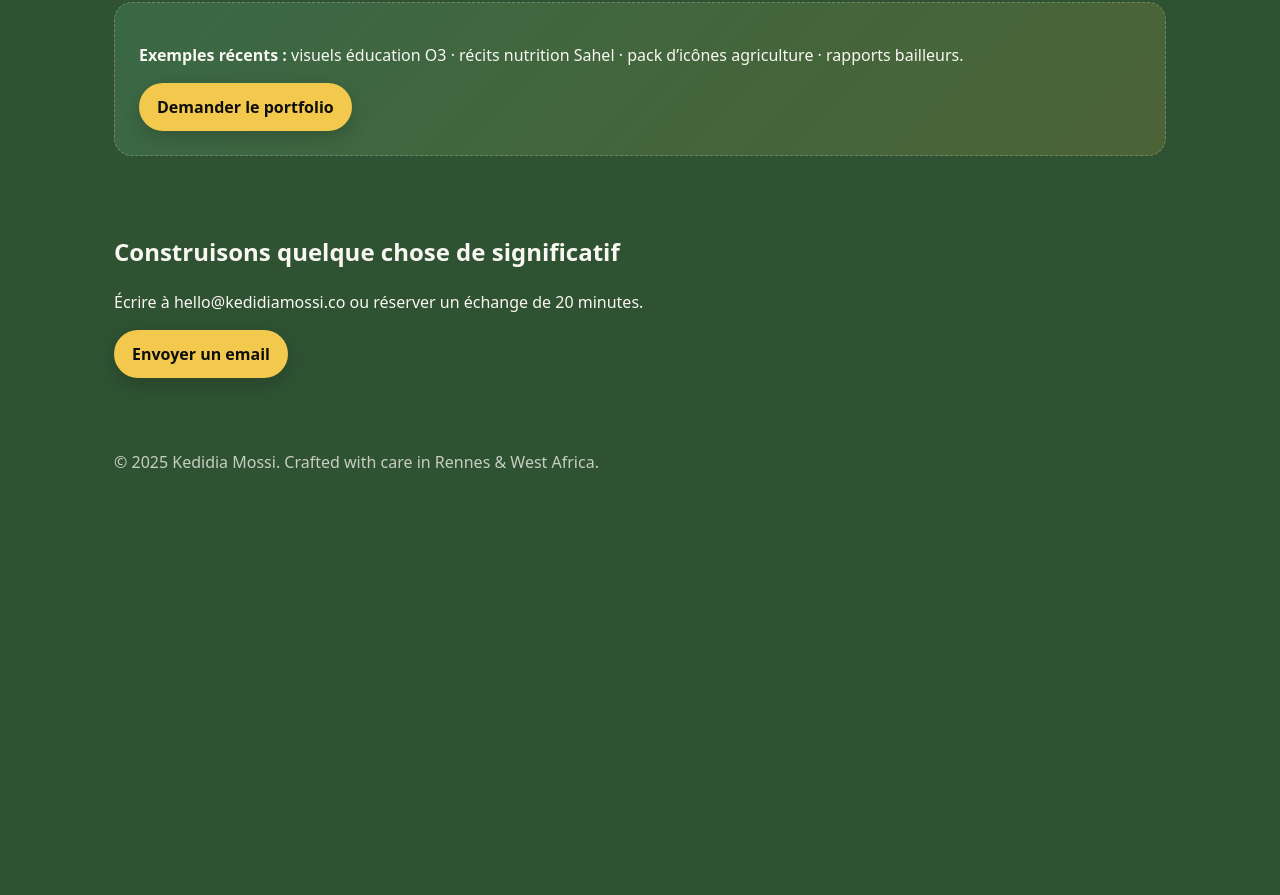
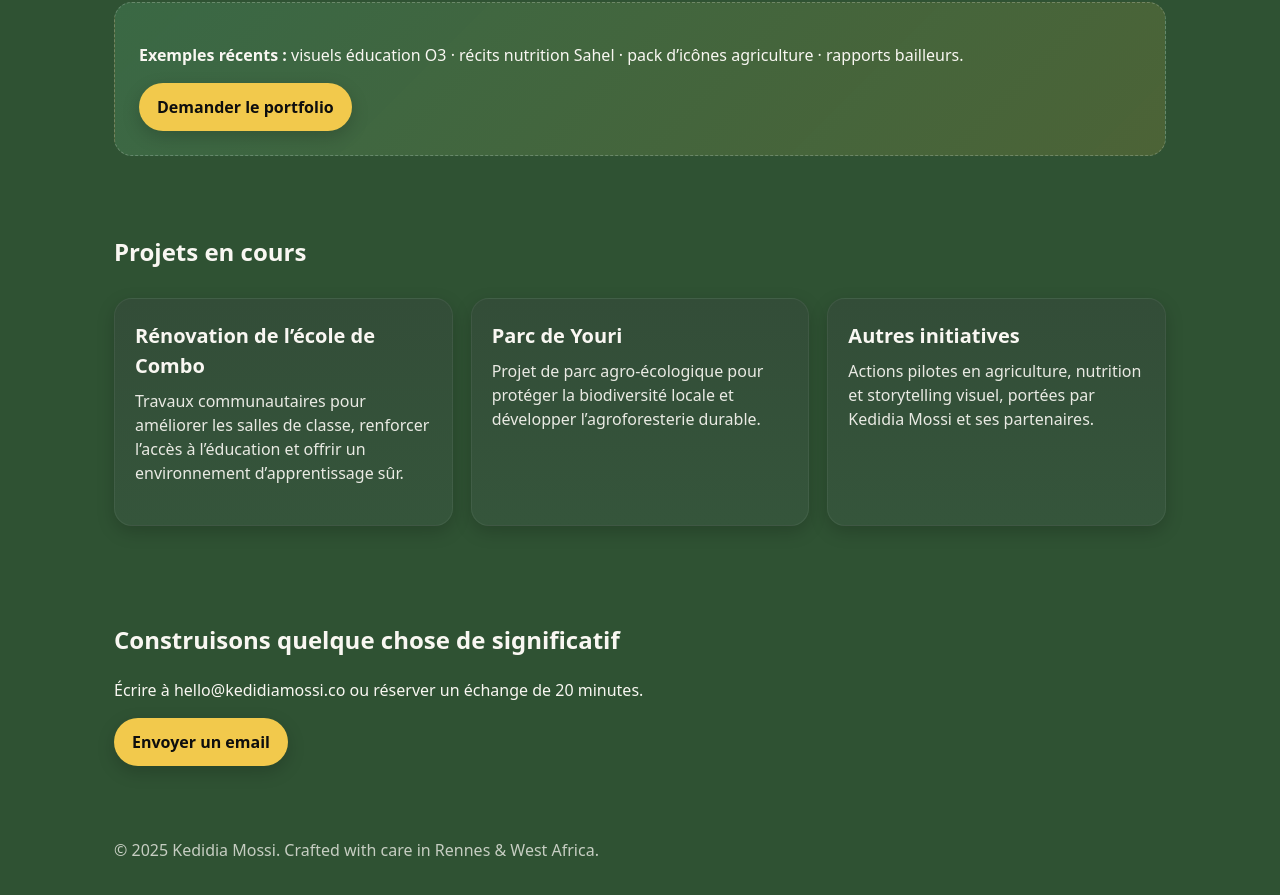
Before and after one commit to Kedidia/kedidia-mossi-site, a plain HTML site: page index.html in a window 1280 px wide. Shown: the part 1141-2036 px from the top of the page. Before the commit the page ends 1663 px from the top, so only its background shows below. Drawn offline with Linux system fonts and the light colour scheme.

Commit message:
Update index.html
Add project section

```diff
--- a/index.html
+++ b/index.html
@@ -98,6 +98,7 @@
       <nav class="menu">
         <a href="#services">Services</a>
         <a href="#work">Portfolio</a>
+        <a href="#projets">Projets</a>
         <a href="#contact">Contact</a>
       </nav>
     </div>
@@ -150,6 +151,24 @@
       </div>
     </section>
 
+    <section id="projects" class="wrap">
+  <h2>Projets en cours</h2>
+  <div class="grid">
+    <article class="card">
+      <h3>Rénovation de l’école de Combo</h3>
+      <p>Travaux communautaires pour améliorer les salles de classe, renforcer l’accès à l’éducation et offrir un environnement d’apprentissage sûr.</p>
+    </article>
+    <article class="card">
+      <h3>Parc de Youri</h3>
+      <p>Projet de parc agro-écologique pour protéger la biodiversité locale et développer l’agroforesterie durable.</p>
+    </article>
+    <article class="card">
+      <h3>Autres initiatives</h3>
+      <p>Actions pilotes en agriculture, nutrition et storytelling visuel, portées par Kedidia Mossi et ses partenaires.</p>
+    </article>
+  </div>
+</section>
+
     <section id="contact" class="wrap">
       <h2>Construisons quelque chose de significatif</h2>
       <p>Écrire à <a href="mailto:hello@kedidiamossi.co">hello@kedidiamossi.co</a> ou réserver un échange de 20 minutes.</p>
```
